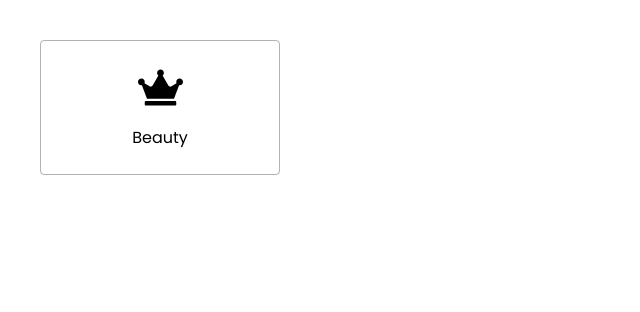
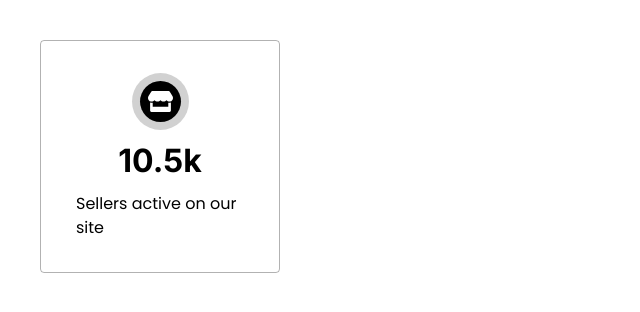
Before and after one commit to basudevkumer/Exclusive-e-commerce, a React (Vite) app: page / in a window 1280 px wide. Shown: the top 312 px of the page, without its empty margins (0-640 px from the left). Built offline with nearby package versions, Linux system fonts and the light colour scheme.

Commit message:
feat: AboutStateData component added

```diff
--- a/src/App.jsx
+++ b/src/App.jsx
@@ -1,12 +1,12 @@
 
-import Button2 from "./component/commonComponent/Button2";
-import CategoryCart from "./component/commonComponent/CategoryCart";
+import AboutStateData from "./component/commonComponent/AboutStateData";
+
 
 
 const App = () => {
   return (
     <div className="grid grid-cols-5 m-10 ">
-      <CategoryCart />
+      <AboutStateData />
     </div>
   );
 };
--- /dev/null
+++ b/src/component/commonComponent/AboutStateData.jsx
@@ -0,0 +1,28 @@
+import React from "react";
+import allIcon from "../../helper/IconProvider";
+
+const AboutStateData = () => {
+  const { statsData } = allIcon;
+
+  return (
+    <div className="py-[32px] px-[35px] border border-[#0000004d] rounded-[4px] gap-y-4 flex flex-col items-center hover:bg-secondary2 hover:border-transparent group  transition duration-700 ease-in-out">
+      <div className="bg-[#2f2e3038]   relative w-fit p-2 rounded-full flex items-center justify-center  group-hover:bg-[#ffffff3c] group-hover:transition group-hover:duration-700 group-hover:ease-in-out">
+        <span
+          className="text-[25px] p-2 bg-button text-primary group-hover:text-button group-hover:bg-primary inline-block rounded-full  group-hover:transition group-hover:duration-700 group-hover:ease-in-out
+"
+        >
+          {statsData[0].icon}
+        </span>
+        {/* <div className="bg-[#2f2e3038] absolute"></div> */}
+      </div>
+      <h3 className="heading32PXBold group-hover:text-text text-text2 group-hover:transition group-hover:duration-700 group-hover:ease-in-out">
+        {statsData[0].value}
+      </h3>
+      <p className="text-button break-all title16PXRegular  group-hover:text-text group-hover:transition group-hover:duration-700 group-hover:ease-in-out ">{statsData[0].label}</p>
+    </div>
+  );
+};
+
+//  group-hover:text-text group-hover:transition group-hover:duration-700 group-hover:ease-in-out
+
+export default AboutStateData;
--- a/src/helper/IconProvider.jsx
+++ b/src/helper/IconProvider.jsx
@@ -31,7 +31,6 @@ import {
   FaSmileBeam,
   FaMobileAlt,
   FaBasketballBall,
-
   FaTabletAlt,
   FaCar,
   FaShoppingBag,
@@ -39,6 +38,9 @@ import {
 
 import { GiDress, GiHighHeel, GiNecklace, GiSunglasses } from "react-icons/gi";
 import { MdOutlineWatch } from "react-icons/md";
+import { FaStore, FaDollarSign, FaChartLine } from "react-icons/fa";
+
+
 
 export const allIcon = {
   navIcon: [
@@ -95,7 +97,7 @@ export const allIcon = {
     { id: 13, name: "Skin Care", icon: <FaSmileBeam /> },
     { id: 14, name: "Smartphones", icon: <FaMobileAlt /> },
     { id: 15, name: "Sports Accessories", icon: <FaBasketballBall /> },
-    { id: 16, name: "Sunglasses", icon: <GiSunglasses   /> },
+    { id: 16, name: "Sunglasses", icon: <GiSunglasses /> },
     { id: 17, name: "Tablets", icon: <FaTabletAlt /> },
     { id: 18, name: "Tops", icon: <FaTshirt /> },
     { id: 19, name: "Vehicle", icon: <FaCar /> },
@@ -105,7 +107,37 @@ export const allIcon = {
     { id: 23, name: "Womens Shoes", icon: <GiHighHeel /> },
     { id: 24, name: "Womens Watches", icon: <FaClock /> },
   ],
+
+  statsData: [
+    {
+      id: 1,
+      value: "10.5k",
+      label: "Sellers active on our site",
+      icon: <FaStore />,
+      highlight: false,
+    },
+    {
+      id: 2,
+      value: "33k",
+      label: "Monthly Product Sale",
+      icon: <FaDollarSign />,
+      highlight: true,
+    },
+    {
+      id: 3,
+      value: "45.5k",
+      label: "Customer active in our site",
+      icon: <FaShoppingBag />,
+      highlight: false,
+    },
+    {
+      id: 4,
+      value: "25k",
+      label: "Annual gross sale in our site",
+      icon: <FaChartLine />,
+      highlight: false,
+    },
+  ],
 };
 
-
-export default allIcon
+export default allIcon;
--- a/src/index.css
+++ b/src/index.css
@@ -209,7 +209,7 @@
 }
 
 .l{
-  color: #0000004d
+  color: #ffffff3c
 }
 
 /* for input */
```
